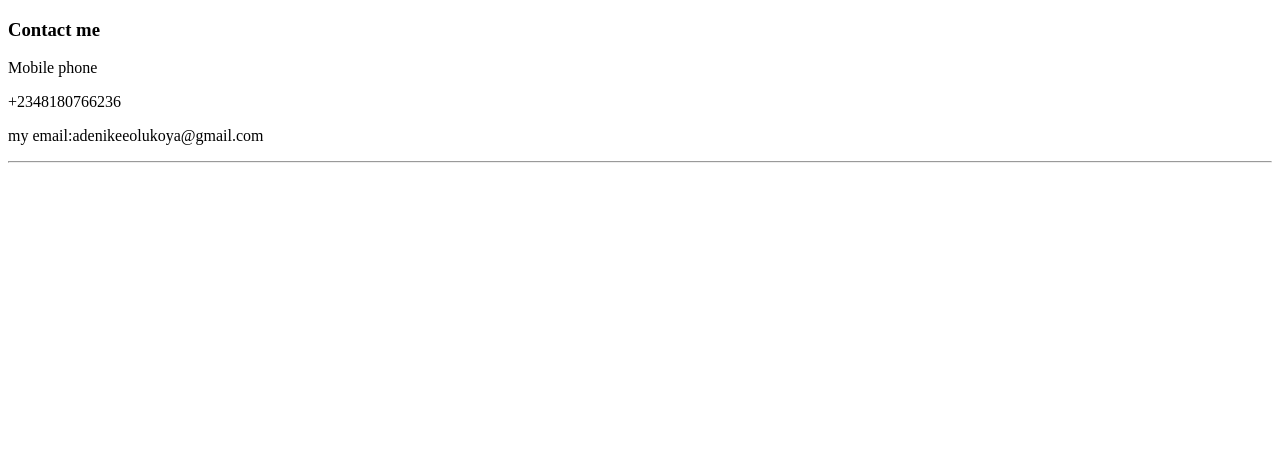
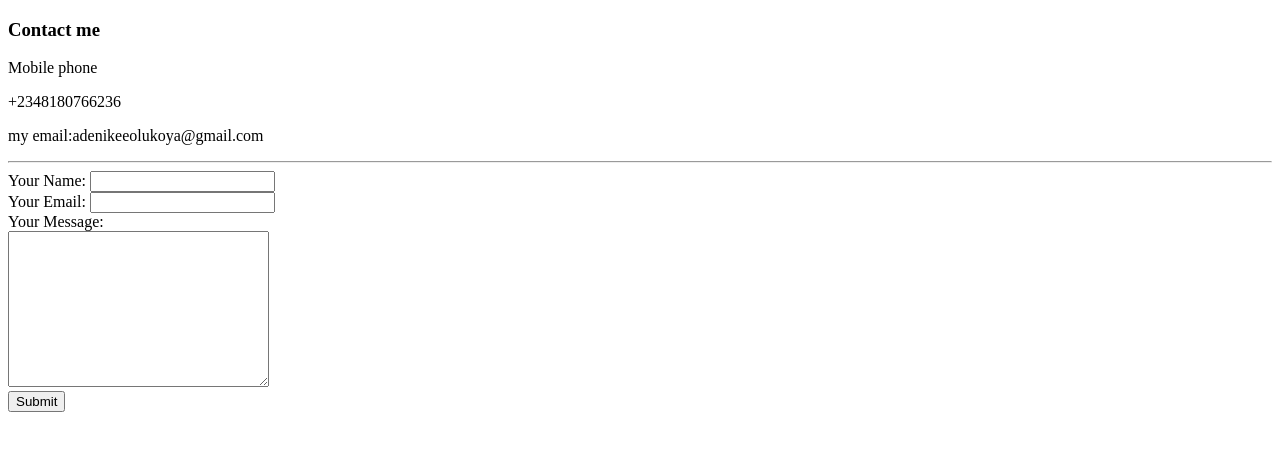
Before and after one commit to Adenike-hub/cv, a plain HTML site: page contact.html in a window 1280 px wide. Drawn offline with Linux system fonts and the light colour scheme.

Commit message:
Update contact.html

```diff
--- a/contact.html
+++ b/contact.html
@@ -11,6 +11,14 @@
       <p>my email:adenikeeolukoya@gmail.com
 </p>
 <hr>
-
+<form action="mailto:adenikeeolukoya@gmail.com" method="post" enctype="text/plain">
+  <label>Your Name:</label>
+  <input type="text" name="yourName" value=""><br>
+  <label>Your Email:</label>
+  <input type="email" name="yourEmail" value=""><br>
+  <label>Your Message:</label><br>
+<textarea name="yourMessage" rows="10" cols="30"></textarea><br>
+  <input type="submit" name="">
+</form>
   </body>
 </html>
```
